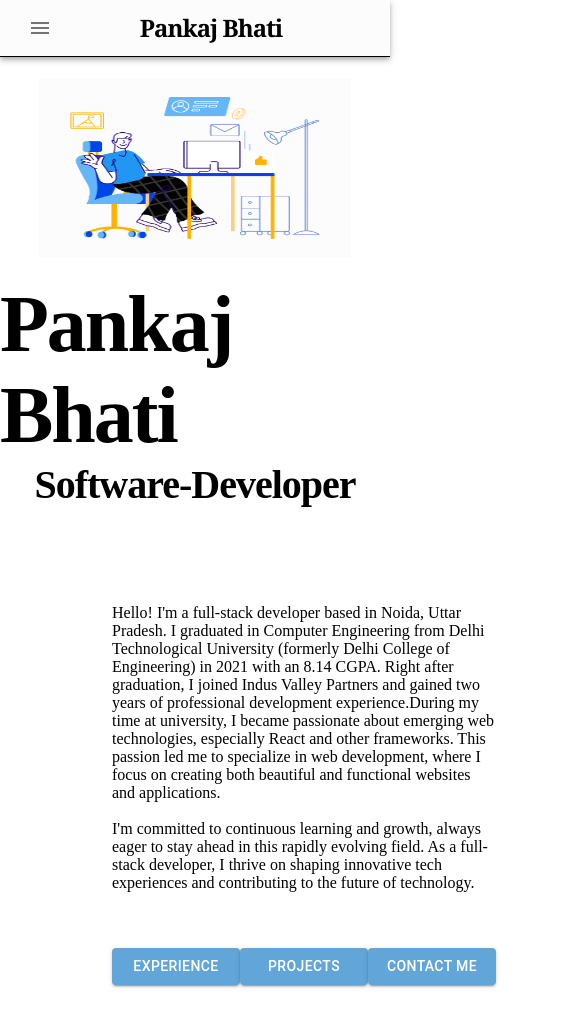
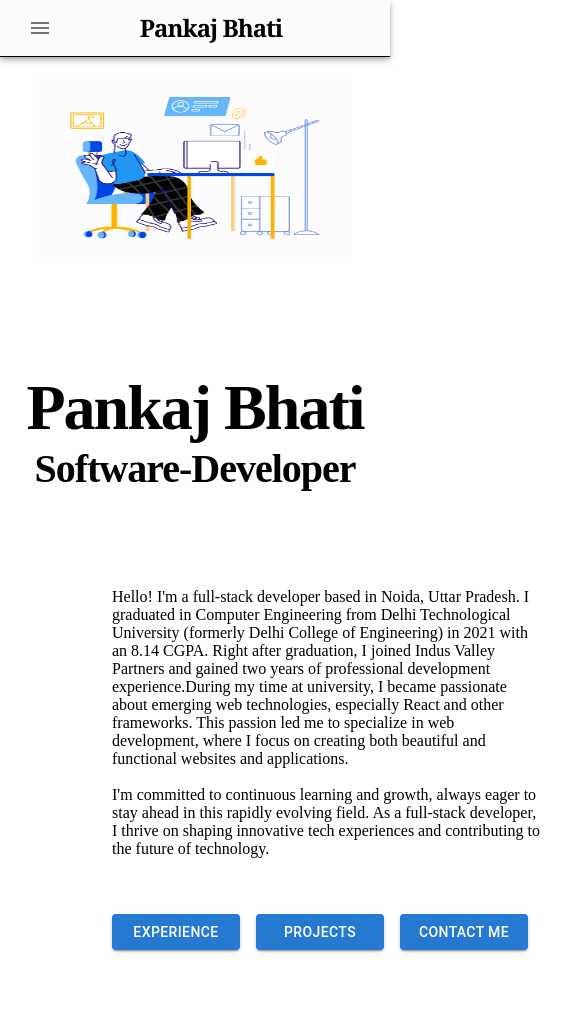
Before and after one commit to pankajbhati/portfolio, a React (Create React App) app: page / in a window 390 px wide. Shown: the top 1026 px of the page, 585 px wide, since content can reach past the window. Built offline with nearby package versions, Linux system fonts and the light colour scheme.

Commit message:
Mobile version changes

```diff
--- a/src/Components/About/AboutMe.css
+++ b/src/Components/About/AboutMe.css
@@ -26,7 +26,7 @@
 }
 
 .container-right-2 {
-width: 100%;
+width: 90%;
 display: flex;
 flex: 1;
 }
@@ -66,10 +66,11 @@
 }
 
 .contact-button {
-    max-width: 180px;
+    max-width: 150px;
     margin-top: 2.5rem !important;
+    margin-right: 1rem !important;
     width: 8rem;
-    background-color: #62a5d9 !important;
+    background-color: #2679d1 !important;
 }
 
 .about-overview {
--- a/src/Components/About/AboutMe.js
+++ b/src/Components/About/AboutMe.js
@@ -44,7 +44,7 @@
                 className="heading-about"
                 sx={{ alignItems: { xs: "center", md: "center" } }}
               >
-                <div className="name-heading">Pankaj Bhati</div>
+                <Box className="name-heading" sx={{fontSize: {xs: "4rem", md: "5rem"}}}>Pankaj Bhati</Box>
                 <div className="name-title">Software-Developer</div>
               </Box>
               {/* <Box className="image-container" sx={{display: {xs: "none", md: "flex"}}}>
--- a/src/Components/Projects/Projects.css
+++ b/src/Components/Projects/Projects.css
@@ -182,21 +182,21 @@
 }
 
 .project-item-heading {
-  font-size: 2rem;
+  font-size: 1.5rem;
   font-weight: 800;
   font-family: 'Droid Serif,Georgia,serif0';
   margin-bottom: 2rem;
 }
 
 .project-item-category {
-  font-size: 1.2rem;
+  font-size: 1rem;
   font-weight: 600;
   font-family: 'Droid Serif,Georgia,serif0';
   margin-bottom: 0.5rem;
 }
 
 .project-item-tech-stack {
-  font-size: 1.2rem;
+  font-size: 1rem;
   font-weight: 600;
   font-family: 'Droid Serif,Georgia,serif0';
   margin-bottom: 0.5rem;
@@ -208,6 +208,7 @@
   align-items: center;
   justify-content: center;
   margin-top: 1rem;
+  font-size: 1rem;
 }
 
 .project-item-link {
```
